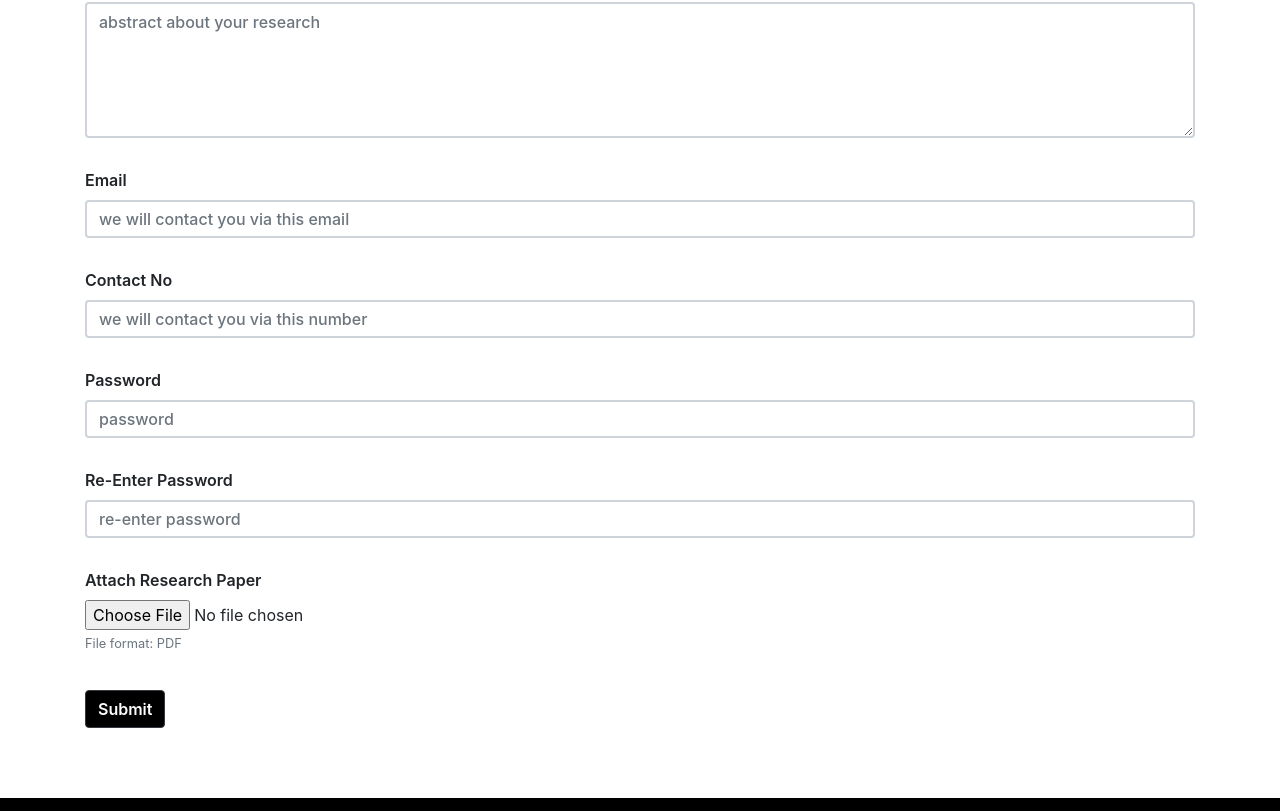
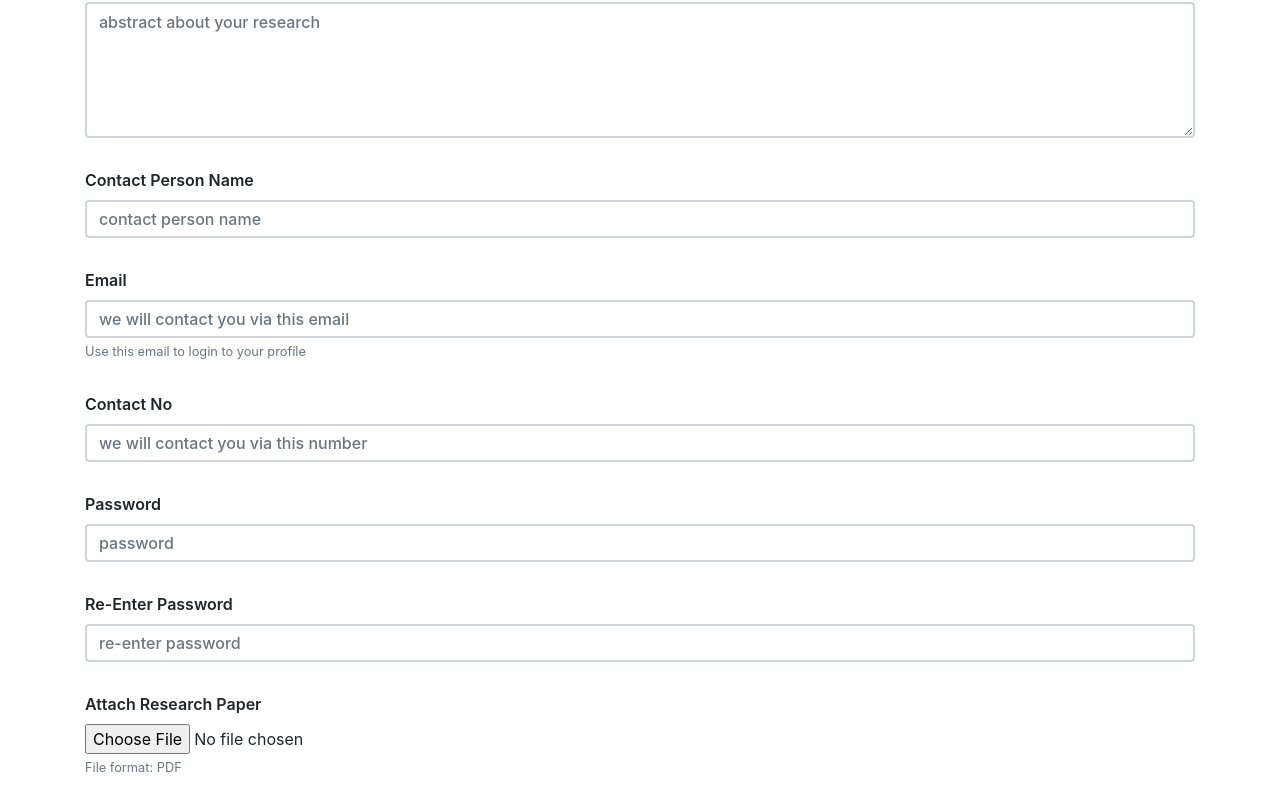
Before and after one commit to shamoda/ICAF-fe, a React (Vite) app: page /paperregistration in a window 1280 px wide. Shown: the part 606-1417 px from the top of the page. Built offline with nearby package versions, Linux system fonts and the light colour scheme.

Commit message:
integrated with researcher registration and research paper submission functions

```diff
--- a/src/component/PaperRegistration/PaperRegistration.css
+++ b/src/component/PaperRegistration/PaperRegistration.css
@@ -27,5 +27,13 @@
 .paperregistration-button {
     font-weight: 600;
     background-color: black !important;
-    margin: 20px 0;
+    margin-top: 20px;
 }
+
+.paperregistration-error {
+    color: red;
+    font-weight: 600;
+    font-size: 14px;
+    margin-top: 5px;
+    margin-bottom: 20px;
+}
--- a/src/component/PaperRegistration/PaperRegistration.js
+++ b/src/component/PaperRegistration/PaperRegistration.js
@@ -1,9 +1,97 @@
 import React, { Component } from 'react';
 import { Form, Container, Button } from 'react-bootstrap';
+import PaperRegistrationDataService from './PaperRegistrationDataService'
 import './PaperRegistration.css'
 
 class PaperRegistration extends Component {
-    state = {  }
+
+    constructor(props){
+        super(props);
+        this.state = {
+            title: '',
+            author: '',
+            paperAbstract: '',
+            name: '',
+            email: '',
+            contact: '',
+            password: '',
+            temppassword: '',
+            paper: null,
+            error: null
+         }
+
+        this.registerResearcher = this.registerResearcher.bind(this);
+        this.displayError = this.displayError.bind(this);
+        this.onFileChange = this.onFileChange.bind(this);
+    }
+
+    registerResearcher(event) {
+        event.preventDefault();
+
+        if (this.state.title === '') {
+            this.displayError('Title cannot be empty')
+        } else if (this.state.author === '') {
+            this.displayError('Author(s) cannot be empty')
+        } else if (this.state.paperAbstract === '') {
+            this.displayError('Paper abstract cannot be empty')
+        } else if (this.state.name === '') {
+            this.displayError('Contact name cannot be empty')
+        } else if (this.state.email === '') {
+            this.displayError('Email cannot be empty')
+        } else if (this.state.contact === '') {
+            this.displayError('Contact number cannot be empty')
+        } else if (this.state.password === '') {
+            this.displayError('Password cannot be empty')
+        } else if (this.state.temppassword === '') {
+            this.displayError('Please re-enter password')
+        } else if (this.state.paper == null) {
+            this.displayError('You must upload your research paper')
+        } else if (this.state.password != this.state.temppassword) {
+            this.displayError('The passwords you entered do not match. Please re-enter your password')
+        } else {
+
+            let formData = new FormData();
+            formData.append('title', this.state.title);
+            formData.append('author', this.state.author);
+            formData.append('paperAbstract', this.state.paperAbstract);
+            formData.append('name', this.state.name);
+            formData.append('email', this.state.email);
+            formData.append('contact', this.state.contact);
+            formData.append('password', this.state.password);
+            formData.append('paper', this.state.paper);
+
+            PaperRegistrationDataService.registerResearcher(formData)
+                .then( response => {
+                    console.log(response)
+                })
+                .catch( error => {
+                    console.log(error)
+                })
+
+        }
+    }
+
+    displayError(msg) {
+        this.setState({
+            error: msg
+        })
+    }
+
+    handleChange = event =>{
+        this.setState({
+            [event.target.name] : event.target.value,
+            error: null
+        }, () => console.log(this.state));
+    };
+
+    onFileChange(event) {
+        if (event.target.files.length) {
+            this.setState({
+                paper: event.target.files[0]
+            }, () => console.log('File selected'));
+        }
+    }
+
     render() {
         return (
             <div>
@@ -12,7 +100,7 @@ class PaperRegistration extends Component {
                 </div>
 
                 <Container className="paperregistration-container">
-                    <Form autoComplete="off">
+                    <Form autoComplete="off" onSubmit={this.registerResearcher}>
                         <Form.Group controlId="title" className="paperregistration-form-group">
                             <Form.Label>Title</Form.Label>
                             <Form.Control onChange={this.handleChange} name="title" value={this.state.title} type="text" placeholder="research paper title" className = "paperregistration-form-input" />
@@ -27,13 +115,20 @@ class PaperRegistration extends Component {
                                 Separate each author's name with a pipe symbol (ex: "J. Doe | A. Marry")
                             </Form.Text>
                         </Form.Group>
-                        <Form.Group controlId="abstract" className="paperregistration-form-group">
+                        <Form.Group controlId="paperAbstract" className="paperregistration-form-group">
                             <Form.Label>Abstract</Form.Label>
-                            <Form.Control onChange={this.handleChange} name="abstract" value={this.state.abstract} maxlength="650"  as="textarea" rows={5} placeholder="abstract about your research" className = "paperregistration-form-input" />
+                            <Form.Control onChange={this.handleChange} name="paperAbstract" value={this.state.paperAbstract} maxLength="650"  as="textarea" rows={5} placeholder="abstract about your research" className = "paperregistration-form-input" />
+                        </Form.Group>
+                        <Form.Group controlId="name" className="paperregistration-form-group">
+                            <Form.Label>Contact Person Name</Form.Label>
+                            <Form.Control onChange={this.handleChange} name="name" value={this.state.name} type="text" placeholder="contact person name" className = "paperregistration-form-input" />
                         </Form.Group>
                         <Form.Group controlId="email" className="paperregistration-form-group">
                             <Form.Label>Email</Form.Label>
                             <Form.Control onChange={this.handleChange} name="email" value={this.state.email} type="email" placeholder="we will contact you via this email" className = "paperregistration-form-input" />
+                            <Form.Text className="text-muted">
+                                Use this email to login to your profile
+                            </Form.Text>
                         </Form.Group>
                         <Form.Group controlId="contact" className="paperregistration-form-group">
                             <Form.Label>Contact No</Form.Label>
@@ -53,7 +148,8 @@ class PaperRegistration extends Component {
                                 File format: PDF
                             </Form.Text>
                         </Form.Group>
-                        <Button variant="dark" className="paperregistration-button">Submit</Button>
+                        <Button type="submit" variant="dark" className="paperregistration-button">Submit</Button>
+                        {this.state.error && <p className="paperregistration-error">{this.state.error}</p>}
                     </Form>
                 </Container>
 
--- /dev/null
+++ b/src/component/PaperRegistration/PaperRegistrationDataService.js
@@ -0,0 +1,20 @@
+
+import axios from 'axios'
+
+class PaperRegistrationDataService{
+
+    registerResearcher(researcher){
+        return axios.post('http://localhost:8080/api/v1/researcher', researcher);
+    }
+
+    // updateResearcher(researcher){
+    //     return axios.put('http://localhost:8080/api/v1/product/update', product);
+    // }
+
+    // getResearcher(email){
+    //     return axios.get(`http://localhost:8080/api/v1/product/${productId}`);
+    // }
+
+}
+
+export default new PaperRegistrationDataService();
```
